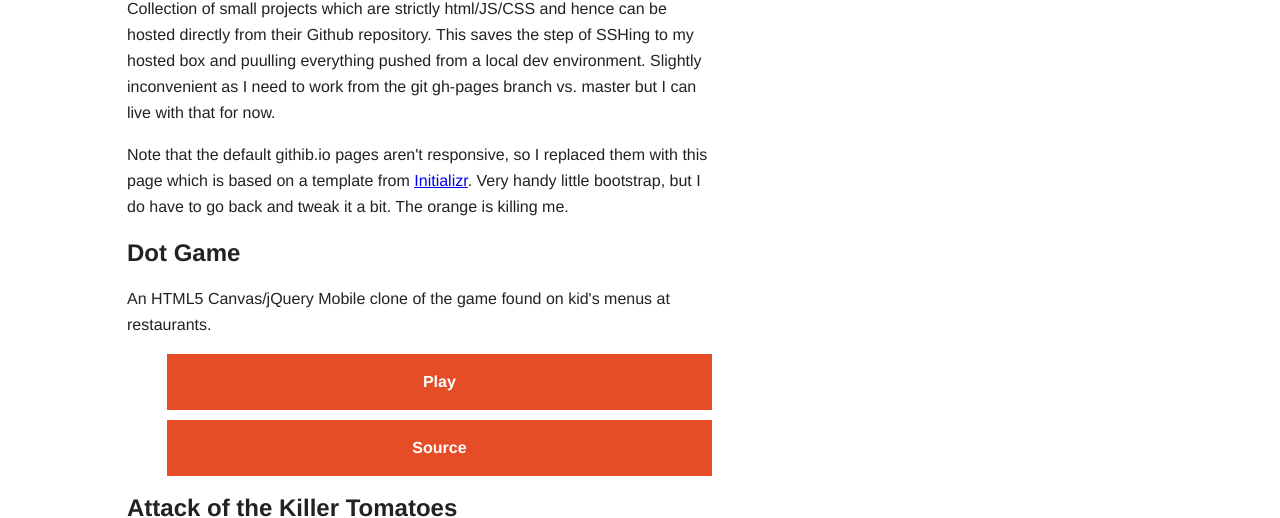
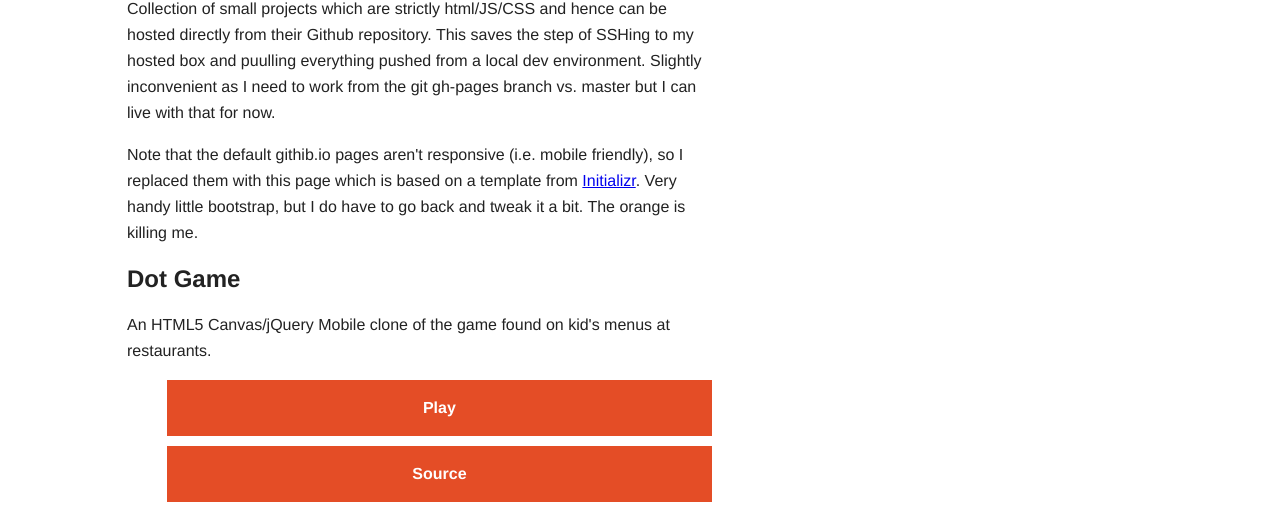
Before and after one commit to billsco/billsco.github.io, a plain HTML site: page index.html in a window 1280 px wide. Shown: the part 192-710 px from the top of the page. Drawn offline with nearby package versions, Linux system fonts and the light colour scheme.

Commit message:
Small fix

```diff
--- a/index.html
+++ b/index.html
@@ -33,7 +33,7 @@
                     <header>
                         <h1>Hosted Apps</h1>
                         <p>Collection of small projects which are strictly html/JS/CSS and hence can be hosted directly from their Github repository.  This saves the step of SSHing to my hosted box and puulling everything pushed from a local dev environment.  Slightly inconvenient as I need to work from the git gh-pages branch vs. master but I can live with that for now.</p>
-                        <p>Note that the default githib.io pages aren't responsive, so I replaced them with this page which is based on a template from <a href="http://www.initializr.com">Initializr</a>.  Very handy little bootstrap, but I do have to go back and tweak it a bit.  The orange is killing me.</p>
+                        <p>Note that the default githib.io pages aren't responsive (i.e. mobile friendly), so I replaced them with this page which is based on a template from <a href="http://www.initializr.com">Initializr</a>.  Very handy little bootstrap, but I do have to go back and tweak it a bit.  The orange is killing me.</p>
 
                     </header>
                     <section>
```
